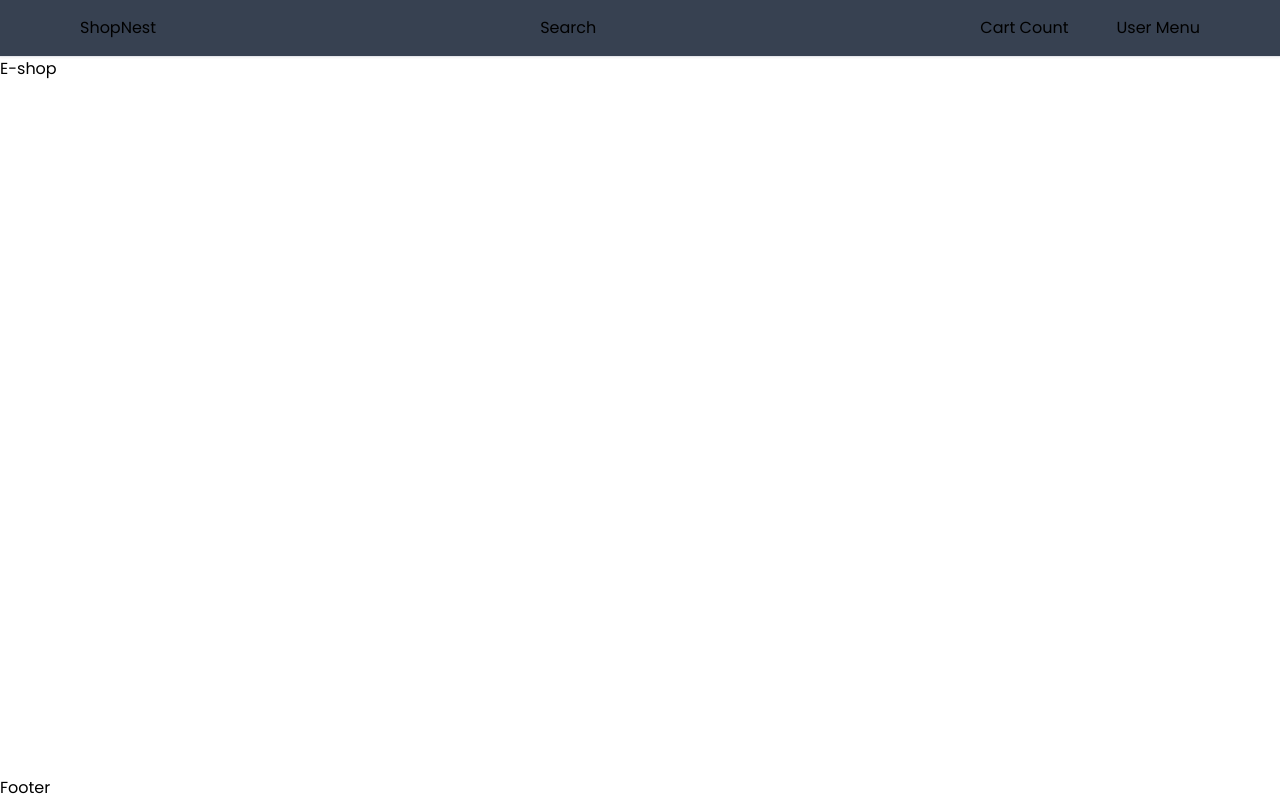
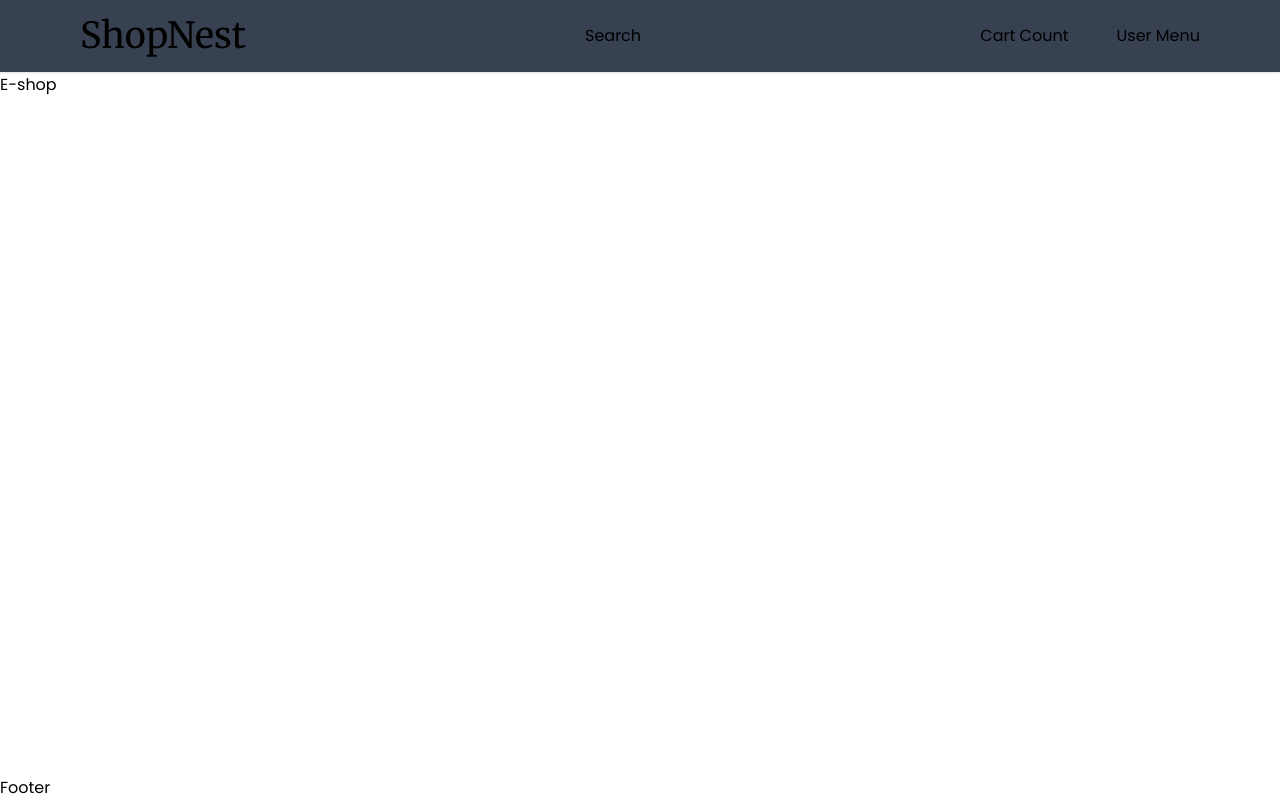
Before and after one commit to OneFriendlyCoder/ShopNest, a Next.js app: page / in a window 1280 px wide. Built offline with nearby package versions, Linux system fonts and the light colour scheme.

Commit message:
basic navbar 2.0 styling

```diff
--- a/src/app/components/navbar/NavBar.tsx
+++ b/src/app/components/navbar/NavBar.tsx
@@ -1,12 +1,16 @@
 import Container from "../Container";
 import Link from "next/link";
+import { Merriweather } from "next/font/google";
+
+const merriweather = Merriweather({subsets: ['latin'], weight:['400']})
+
 const Navbar = () => {
     return (
         <div className="sticky top-0 w-full bg-gray-700 z-30 shadow-sm">
             <div className="py-4 border-b-[1px]">
                 <Container>
                     <div className="flex items-center justify-between gap-3 md:gap-0">
-                        <Link href="/">ShopNest</Link>
+                        <Link href="/" className={`${merriweather.className} font-bold text-4xl`}>ShopNest</Link>
                         <div className="hidden md:block">Search</div>
                         <div className="flex items-center gap-8 md:gap-12">
                             <div>Cart Count</div>
```
